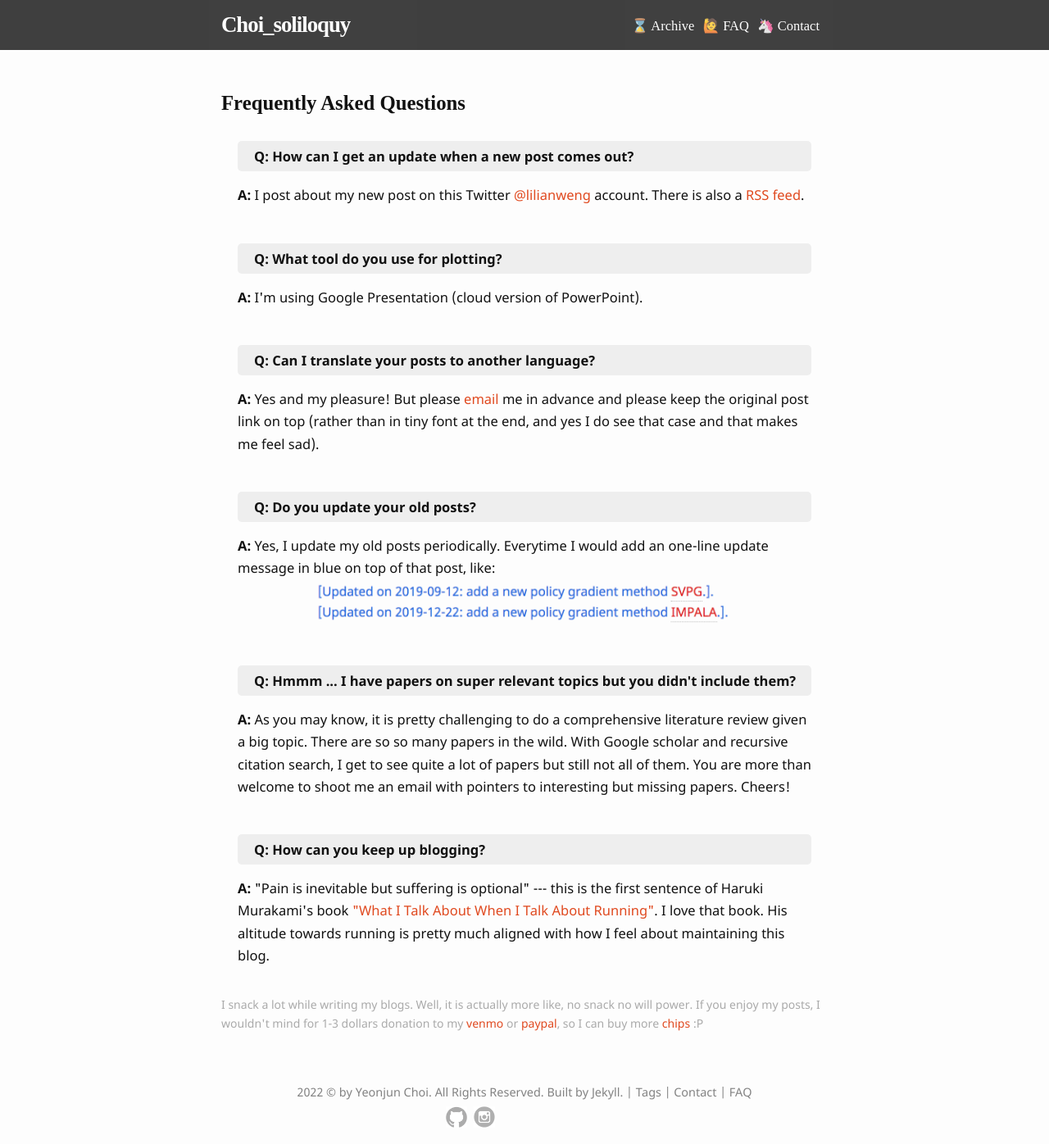
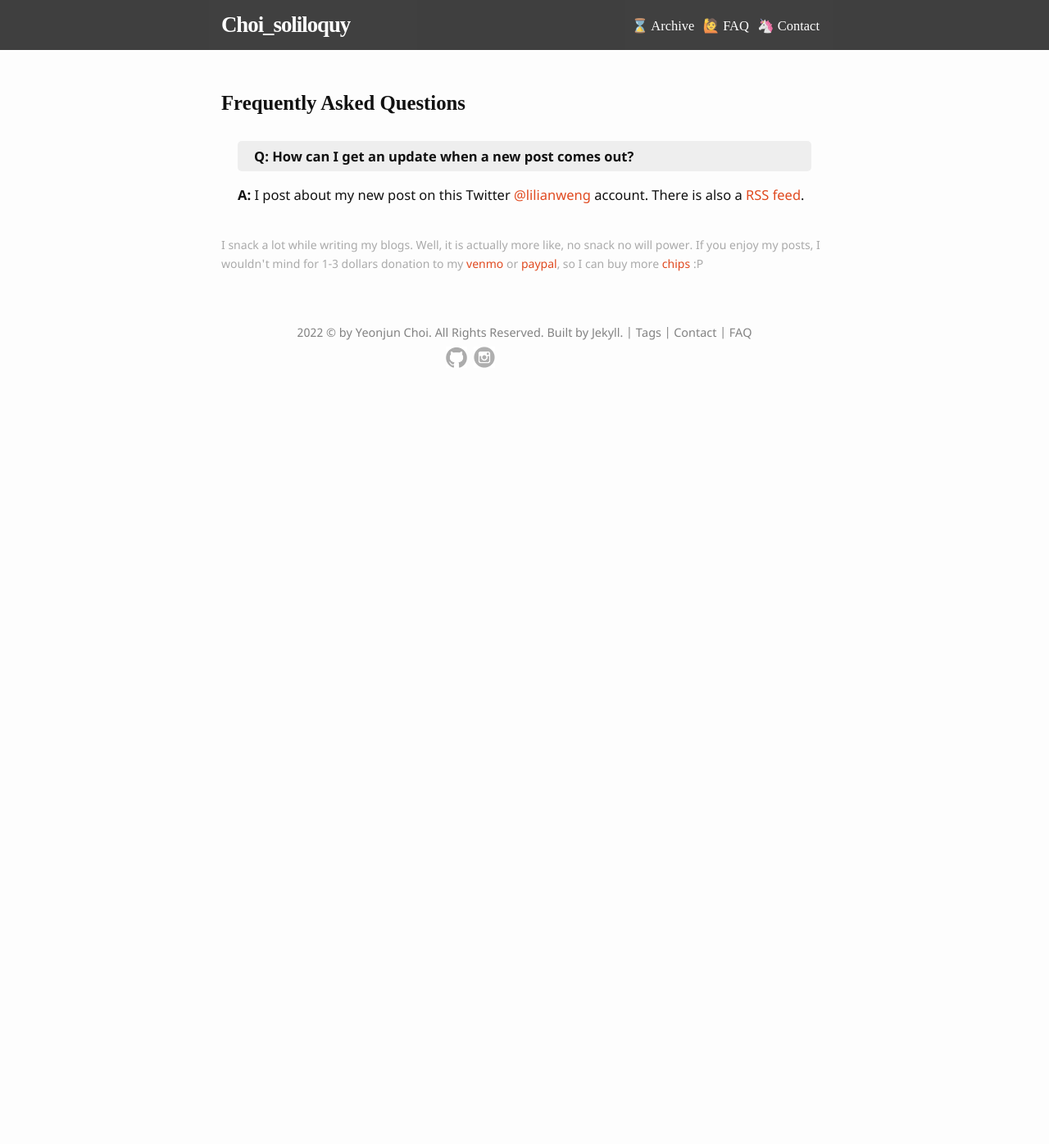
Before and after one commit to choipostech/choipostech.github.io, a Jekyll site: the page built from FAQ.html, in a window 1280 px wide. Shown: the whole page at 82% size. Built offline with Jekyll 4.4.1, drawn with Linux system fonts in a browser that asks for light colours; some web fonts are replaced; after the commit the page ends 900 px from its top, so only the background shows below that.

Commit message:
Update FAQ.html

```diff
--- a/FAQ.html
+++ b/FAQ.html
@@ -11,35 +11,6 @@ layout: default
 	<p><b>A:</b> I post about my new post on this Twitter <a href="https://twitter.com/lilianweng/">@lilianweng</a> account. There is also a <a href="{{ site.baseurl }}/feed.xml" target="_blank">RSS feed</a>.</p>
 	</div>
 
-	<div class='qa'>
-	<p class='question'><b>Q: What tool do you use for plotting?</b></p>
-	<p><b>A:</b> I'm using Google Presentation (cloud version of PowerPoint).</p>
-	</div>
-
-	<div class='qa'>
-	<p class='question'><b>Q: Can I translate your posts to another language?</b></p>
-	<p><b>A:</b> Yes and my pleasure! But please <a href="contact.html" target="_blank">email</a> me in advance and please keep the original post link on top (rather than in tiny font at the end, and yes I do see that case and that makes me feel sad).</p>
-	</div>
-
-	<div class='qa'>
-	<p class='question'><b>Q: Do you update your old posts?</b></p>
-	<p><b>A:</b> Yes, I update my old posts periodically. Everytime I would add an one-line update message in blue on top of that post, like:<br/><image src={{ '/assets/images/example-update.png' | relative_url }} style='width:75%'/>
-	</p>
-	</div>
-
-	<div class='qa'>
-	<p class='question'><b>Q: Hmmm ... I have papers on super relevant topics but you didn't include them?</b></p>
-	<p><b>A:</b> As you may know, it is pretty challenging to do a comprehensive literature review given a big topic. There are so so many papers in the wild. With Google scholar and recursive citation search, I get to see quite a lot of papers but still not all of them. You are more than welcome to shoot me an email with pointers to interesting but missing papers. Cheers!
-	</p>
-	</div>
-
-	<div class='qa'>
-	<p class='question'><b>Q: How can you keep up blogging?</b></p>
-	<p><b>A:</b> "Pain is inevitable but suffering is optional" --- this is the first sentence of Haruki Murakami's book <a href="https://www.goodreads.com/book/show/2195464.What_I_Talk_About_When_I_Talk_About_Running" target="_blank">"What I Talk About When I Talk About Running"</a>. I love that book. His altitude towards running is pretty much aligned with how I feel about maintaining this blog.
-	</p>
-    </div>
-
-
 	<p style="color: #aaaaaa; font-size: 85%;">I snack a lot while writing my blogs. Well, it is actually more like, no snack no will power. If you enjoy my posts, I wouldn't mind for 1-3 dollars donation to my <a href="https://venmo.com/lilianweng" target="_blank">venmo</a> or <a href="https://paypal.me/LilianWeng" target="_blank">paypal</a>, so I can buy more <a href="https://www.instagram.com/p/CAd9qnMD4Ps/" target="_blank">chips</a> :P</p>
 
 </div>
```
